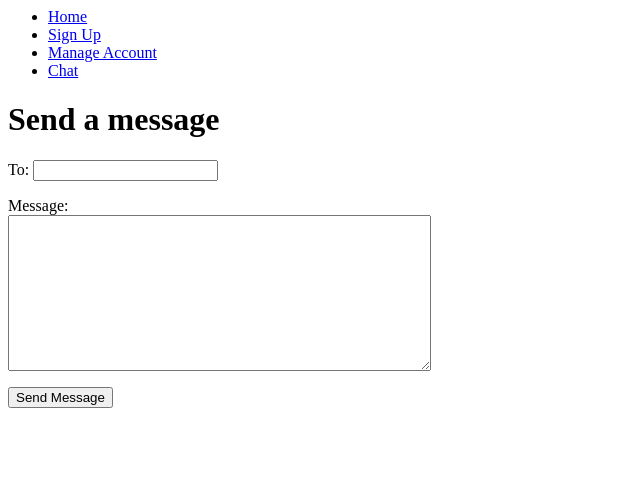
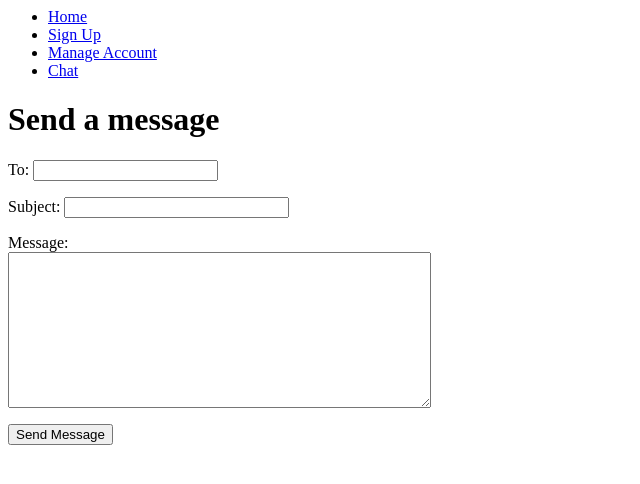
Before and after one commit to Joseph-Ladino/website_demo, a PHP site: page /messages.php in a window 1280 px wide. Shown: the top 484 px of the page, without its empty margins (0-640 px from the left). Run offline with PHP 8.4, Linux system fonts and the light colour scheme; some libraries are stand-ins or nearby versions.

Commit message:
Add files via upload

```diff
--- /dev/null
+++ b/chatroom1.php
@@ -0,0 +1,3 @@
+<?php
+
+ ?>
--- /dev/null
+++ b/friends.php
@@ -0,0 +1,3 @@
+<?php
+
+ ?>
--- a/handle.php
+++ b/handle.php
@@ -44,7 +44,7 @@
 
             //creates new user a personal database
             $nut = "CREATE TABLE ".$modded_username." (
-              messages VARCHAR(1000) NOT NULL
+              messages VARCHAR(1000) NOT NULL, sent_from VARCHAR(50) NOT NULL, subject VARCHAR(150) NOT NULL, unread VARCHAR(5) NOT NULL
               )";
             mysqli_query($dbc, $nut);
 
--- a/messages.php
+++ b/messages.php
@@ -3,10 +3,14 @@
     include('connect.php');
     $errors = array();
     if(!empty($_POST['to_user'])) {
-      if(!empty($_POST['message'])) {
+      if (!empty($_POST['subject'])) {
+        if(!empty($_POST['message'])) {
 
+        } else {
+          $errors[] = 'Please specify a message!';
+        }
       } else {
-        $errors[] = 'Please specify a message!';
+        $errors[] = 'Please specify a subject!';
       }
     } else {
       $errors[] = 'Please specify who the message should be sent to!';
@@ -16,8 +20,9 @@
       $usr = mysqli_real_escape_string($dbc, trim($_POST['to_user']));
       include('curnt_usr.php');
       $formatted_usr = format_space($usr);
+      $subj = mysqli_real_escape_string($dbc, trim($_POST['subject']));
       $msg = mysqli_real_escape_string($dbc, trim($_POST['message']));
-      $message = "INSERT INTO $formatted_usr(sent_from, messages) VALUES('$current_user', '$msg')";
+      $message = "INSERT INTO $formatted_usr(sent_from, subject, messages, notread) VALUES('$current_user','$subj', '$msg', 'true')";
       mysqli_query($dbc, $message);
       $sent = mysqli_affected_rows($dbc);
       mysqli_close($dbc);
@@ -61,6 +66,9 @@
           To: <input type="text" name="to_user" maxlength="50" size="20" />
         </p>
         <p>
+          Subject: <input type="text" name="subject" maxlength="150" size="25" />
+        </p>
+        <p>
           Message: <br />
           <textarea contenteditable name="message" maxlength="1000" rows="10" cols="50"></textarea>
         </p>
```
Also changed, not shown: inbox.php (+6 -2 lines), notify.php (added, +7 -0 lines).
